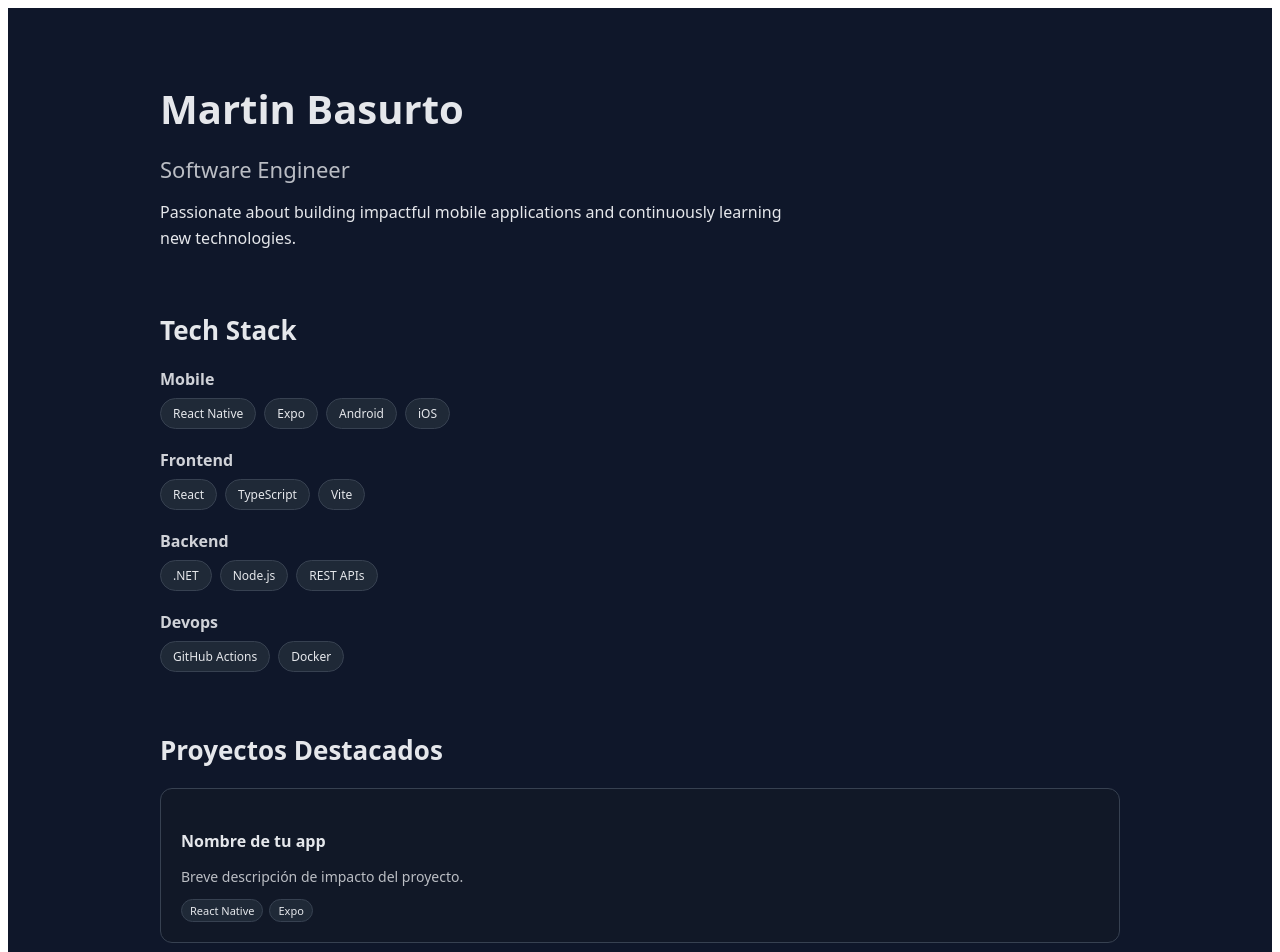
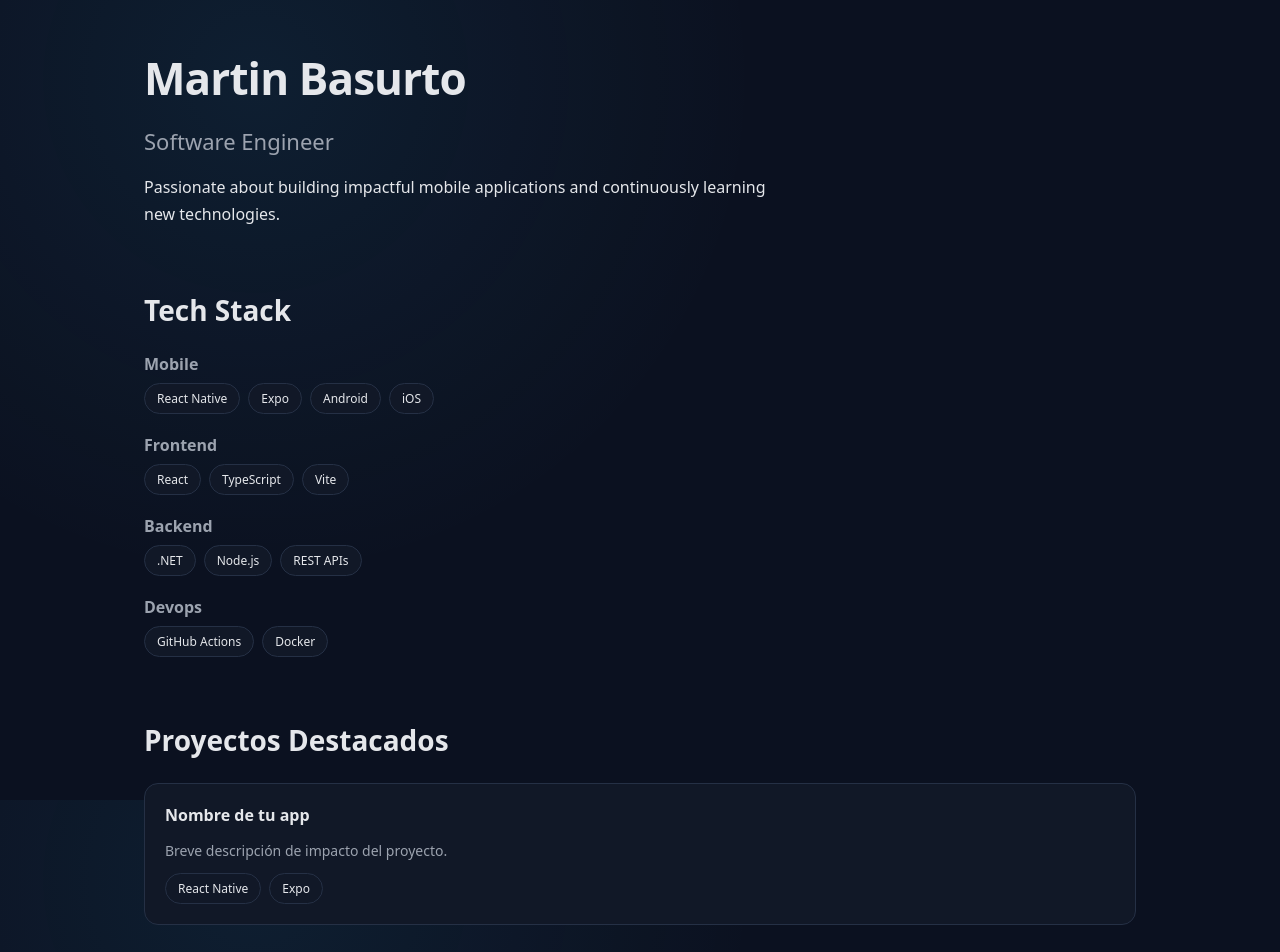
Before and after one commit to basurtmart/basurtmart.github.io, a React (Vite) app: page / in a window 1280 px wide. Shown: the top 952 px of the page. Built offline with nearby package versions, Linux system fonts and the light colour scheme.

Commit message:
feat: refactor App component and add global styles for improved layout and design

```diff
--- a/src/App.tsx
+++ b/src/App.tsx
@@ -2,75 +2,34 @@ import { profile } from "./data/profile";
 
 export default function App() {
     return (
-        <main
-            style={{
-                minHeight: "100vh",
-                background: "#0f172a",
-                color: "#e5e7eb",
-                fontFamily: "system-ui, -apple-system, sans-serif",
-                padding: "40px 24px",
-            }}
-        >
-            <div style={{ maxWidth: 960, margin: "0 auto" }}>
-                {/* ================= HERO ================= */}
-                <section style={{ marginBottom: 60 }}>
-                    <h1 style={{ fontSize: 40, marginBottom: 8 }}>
-                        {profile.name}
-                    </h1>
-
-                    <h2
-                        style={{
-                            fontSize: 22,
-                            opacity: 0.8,
-                            marginBottom: 16,
-                            fontWeight: 500,
-                        }}
-                    >
-                        {profile.title}
-                    </h2>
-
-                    <p style={{ maxWidth: 640, lineHeight: 1.6 }}>
-                        {profile.tagline}
-                    </p>
+        <main className="container">
+            {/* ===== HERO ===== */}
+            <section className="hero">
+                <h1 className="title">{profile.name}</h1>
+                <h2 className="subtitle">{profile.title}</h2>
+                <p className="tagline">{profile.tagline}</p>
             </section>
 
-                {/* ================= TECH STACK ================= */}
-                <section style={{ marginBottom: 60 }}>
-                    <h3 style={{ fontSize: 26, marginBottom: 20 }}>
-                        Tech Stack
-                    </h3>
+            {/* ===== TECH STACK ===== */}
+            <section className="section">
+                <h3 className="section-title">Tech Stack</h3>
 
                 {Object.entries(profile.tech).map(([category, items]) => (
                     <div key={category} style={{ marginBottom: 20 }}>
                         <strong
                             style={{
-                                    textTransform: "capitalize",
                                 display: "block",
                                 marginBottom: 8,
-                                    opacity: 0.9,
+                                textTransform: "capitalize",
+                                color: "var(--text-dim)",
                             }}
                         >
                             {category}
                         </strong>
 
-                            <div
-                                style={{
-                                    display: "flex",
-                                    gap: 8,
-                                    flexWrap: "wrap",
-                                }}
-                            >
+                        <div className="chip-row">
                             {items.map((tech: string) => (
-                                    <span
-                                        key={tech}
-                                        style={{
-                                            padding: "6px 12px",
-                                            background: "#1f2937",
-                                            borderRadius: 999,
-                                            fontSize: 12,
-                                            border: "1px solid #374151",
-                                        }}
-                                    >
+                                <span key={tech} className="chip">
                                     {tech}
                                 </span>
                             ))}
@@ -79,81 +38,26 @@ export default function App() {
                 ))}
             </section>
 
-                {/* ================= FEATURED PROJECTS ================= */}
-                <section style={{ marginBottom: 60 }}>
-                    <h3 style={{ fontSize: 26, marginBottom: 20 }}>
-                        Proyectos Destacados
-                    </h3>
+            {/* ===== FEATURED PROJECTS ===== */}
+            <section className="section">
+                <h3 className="section-title">Proyectos Destacados</h3>
 
-                    <div
-                        style={{
-                            display: "grid",
-                            gridTemplateColumns: "repeat(auto-fit, minmax(260px, 1fr))",
-                            gap: 16,
-                        }}
-                    >
+                <div className="grid">
                     {profile.featuredProjects.map((project) => (
                         <a
                             key={project.name}
                             href={project.repo}
                             target="_blank"
                             rel="noreferrer"
-                                style={{
-                                    display: "block",
-                                    padding: 20,
-                                    background: "#111827",
-                                    borderRadius: 12,
-                                    border: "1px solid #374151",
-                                    textDecoration: "none",
-                                    color: "inherit",
-                                    transition: "transform .15s ease, border-color .15s ease",
-                                }}
-                                onMouseEnter={(e) => {
-                                    (e.currentTarget as HTMLAnchorElement).style.transform =
-                                        "translateY(-2px)";
-                                    (e.currentTarget as HTMLAnchorElement).style.borderColor =
-                                        "#6b7280";
-                                }}
-                                onMouseLeave={(e) => {
-                                    (e.currentTarget as HTMLAnchorElement).style.transform =
-                                        "translateY(0)";
-                                    (e.currentTarget as HTMLAnchorElement).style.borderColor =
-                                        "#374151";
-                                }}
+                            className="card"
                         >
-                                <h4 style={{ marginBottom: 8 }}>
-                                    {project.name}
-                                </h4>
+                            <h4 className="card-title">{project.name}</h4>
 
-                                <p
-                                    style={{
-                                        fontSize: 14,
-                                        opacity: 0.8,
-                                        marginBottom: 12,
-                                        lineHeight: 1.5,
-                                    }}
-                                >
-                                    {project.description}
-                                </p>
+                            <p className="card-desc">{project.description}</p>
 
-                                <div
-                                    style={{
-                                        display: "flex",
-                                        gap: 6,
-                                        flexWrap: "wrap",
-                                    }}
-                                >
+                            <div className="chip-row">
                                 {project.tags.map((tag) => (
-                                        <span
-                                            key={tag}
-                                            style={{
-                                                fontSize: 11,
-                                                padding: "3px 8px",
-                                                background: "#1f2937",
-                                                borderRadius: 999,
-                                                border: "1px solid #374151",
-                                            }}
-                                        >
+                                    <span key={tag} className="chip">
                                         {tag}
                                     </span>
                                 ))}
@@ -163,18 +67,10 @@ export default function App() {
                 </div>
             </section>
 
-                {/* ================= FOOTER ================= */}
-                <footer
-                    style={{
-                        paddingTop: 24,
-                        borderTop: "1px solid #374151",
-                        opacity: 0.7,
-                        fontSize: 14,
-                    }}
-                >
+            {/* ===== FOOTER ===== */}
+            <footer className="footer">
                 © {new Date().getFullYear()} {profile.name}
             </footer>
-            </div>
         </main>
     );
 }
--- a/src/main.tsx
+++ b/src/main.tsx
@@ -1,6 +1,7 @@
 import React from 'react'
 import ReactDOM from 'react-dom/client'
 import App from './App'
+import "./styles/global.css";
 
 ReactDOM.createRoot(document.getElementById('root')!).render(
     <React.StrictMode>
--- /dev/null
+++ b/src/styles/global.css
@@ -0,0 +1,135 @@
+:root {
+    --bg: #0b1120;
+    --bg-soft: #111827;
+    --border: #253045;
+    --text: #e5e7eb;
+    --text-dim: #9ca3af;
+    --accent: #38bdf8;
+    --radius: 14px;
+}
+
+* {
+    box-sizing: border-box;
+}
+
+html,
+body,
+#root {
+    height: 100%;
+}
+
+body {
+    margin: 0;
+    font-family: system-ui, -apple-system, Segoe UI, Roboto, sans-serif;
+    background: radial-gradient(circle at 20% 10%,
+            rgba(56, 189, 248, 0.08),
+            transparent 40%),
+        var(--bg);
+    color: var(--text);
+}
+
+/* ===== layout ===== */
+
+.container {
+    max-width: 1040px;
+    margin: 0 auto;
+    padding: 48px 24px;
+}
+
+/* ===== hero ===== */
+
+.hero {
+    margin-bottom: 64px;
+}
+
+.title {
+    font-size: 44px;
+    margin: 0 0 8px;
+    letter-spacing: -0.02em;
+}
+
+.subtitle {
+    font-size: 22px;
+    color: var(--text-dim);
+    margin-bottom: 18px;
+    font-weight: 500;
+}
+
+.tagline {
+    max-width: 640px;
+    line-height: 1.65;
+}
+
+/* ===== sections ===== */
+
+.section {
+    margin-bottom: 64px;
+}
+
+.section-title {
+    font-size: 28px;
+    margin-bottom: 24px;
+}
+
+/* ===== chips ===== */
+
+.chip-row {
+    display: flex;
+    flex-wrap: wrap;
+    gap: 8px;
+}
+
+.chip {
+    font-size: 12px;
+    padding: 6px 12px;
+    border-radius: 999px;
+    background: var(--bg-soft);
+    border: 1px solid var(--border);
+}
+
+/* ===== grid ===== */
+
+.grid {
+    display: grid;
+    grid-template-columns: repeat(auto-fit, minmax(260px, 1fr));
+    gap: 18px;
+}
+
+/* ===== cards ===== */
+
+.card {
+    display: block;
+    padding: 20px;
+    background: var(--bg-soft);
+    border-radius: var(--radius);
+    border: 1px solid var(--border);
+    text-decoration: none;
+    color: inherit;
+    transition: all 0.18s ease;
+}
+
+.card:hover {
+    transform: translateY(-4px);
+    border-color: var(--accent);
+}
+
+.card-title {
+    margin: 0 0 8px;
+}
+
+.card-desc {
+    font-size: 14px;
+    color: var(--text-dim);
+    margin-bottom: 12px;
+    line-height: 1.5;
+}
+
+/* ===== footer ===== */
+
+.footer {
+    margin-top: 40px;
+    padding-top: 24px;
+    border-top: 1px solid var(--border);
+    color: var(--text-dim);
+    font-size: 14px;
+}
```
Lines whose indentation alone changed are shown as unchanged.
